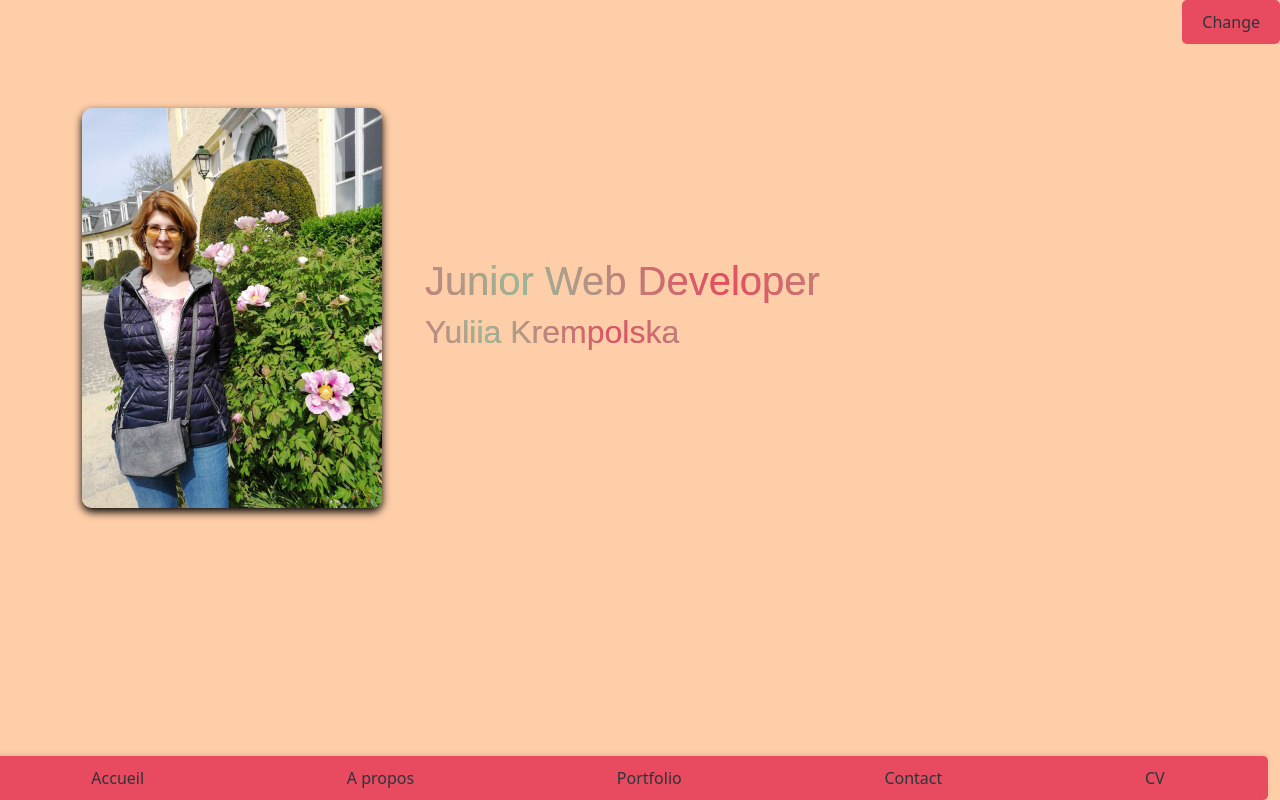
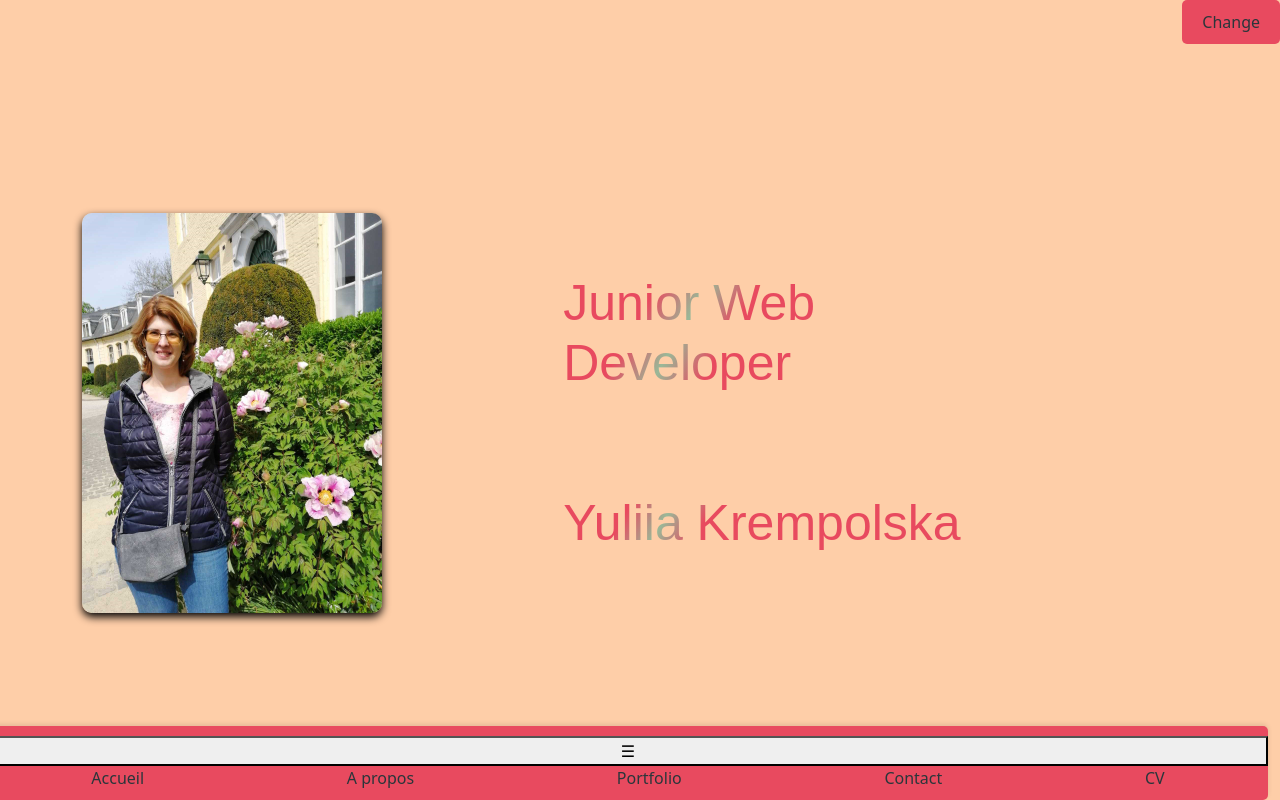
Before and after one commit to Yuliiasergiivna/Projet-CV, a plain HTML site: page index.html in a window 1280 px wide. Drawn offline with Linux system fonts and the light colour scheme.

Commit message:
gradient

```diff
--- a/index.html
+++ b/index.html
@@ -31,6 +31,9 @@
     </main>
     <footer>
         <div id="menu" class="row">
+            <button id="burger" aria-label="Toggle menu">
+                ☰
+            </button>
             <nav class="col">
                 <ul>
                 <li><a href="#" class="col">Accueil</a></li>
--- a/style.css
+++ b/style.css
@@ -54,7 +54,7 @@
 }
 
 #menu nav ul li a:hover {
-        color: var(--text);
+        color: var(--bg);
 }
 
 body {
@@ -88,10 +88,9 @@ body {
 }
 
 .animation {
-        margin: 1em 0;
-        padding: 1.4em;
+        margin: 2em;
+        padding: 4em;
         display: inline-block;
-        background: linear-gradient(60deg, var(--accent), var(--accent-2), var(--accent), var(--accent-2), var(--accent));
         background-size: 200% 100%;
         background-repeat: no-repeat;
         font: 900 1.2em sans-serif;
@@ -99,30 +98,37 @@ body {
         background-clip: text;
         -webkit-text-fill-color: transparent;
         color: transparent;
-        animation: gradient 5s linear infinite;
+        animation: gradient 4s linear infinite;
 }
 
 /* Применяем градиент и анимацию к самим заголовкам внутри .animation,
    т.к. у дочерних элементов background-clip на контейнере может не сработать */
 .animation h1,
 .animation h2 {
-        background: linear-gradient(60deg, var(--accent), var(--accent-2), var(--accent), var(--accent-2), var(--accent));
+        background: linear-gradient(120deg,
+        var(--accent) 0%,
+        var(--accent) 45%,
+        var(--accent-2) 50%,
+        var(--accent) 55%,
+        var(--accent) 100%);
         background-size: 200% 100%;
         background-repeat: no-repeat;
         -webkit-background-clip: text;
         background-clip: text;
         -webkit-text-fill-color: transparent;
         color: transparent;
-        display: inline-block; /* чтобы background-clip корректно работал */
+        display: inline-block;
         animation: gradient 4s linear infinite;
+        font-size: 50px;
+        margin: 1em;
 }
 
 @keyframes gradient {
 from {
-        background-position: 0% 50%;
+        background-position: 100% 0%;
 }
 to {
-        background-position: 100% 50%;
+        background-position: 0% 0%;
 }
 }
 
```
